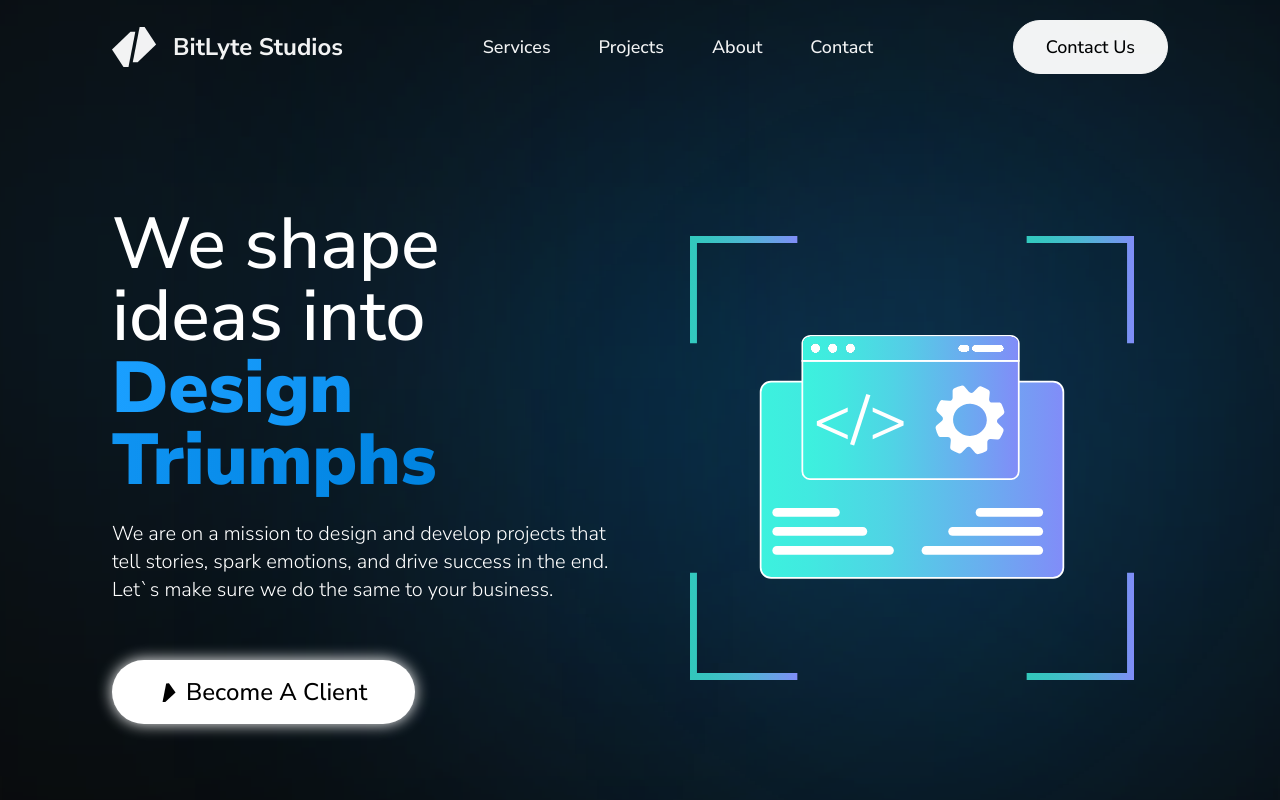
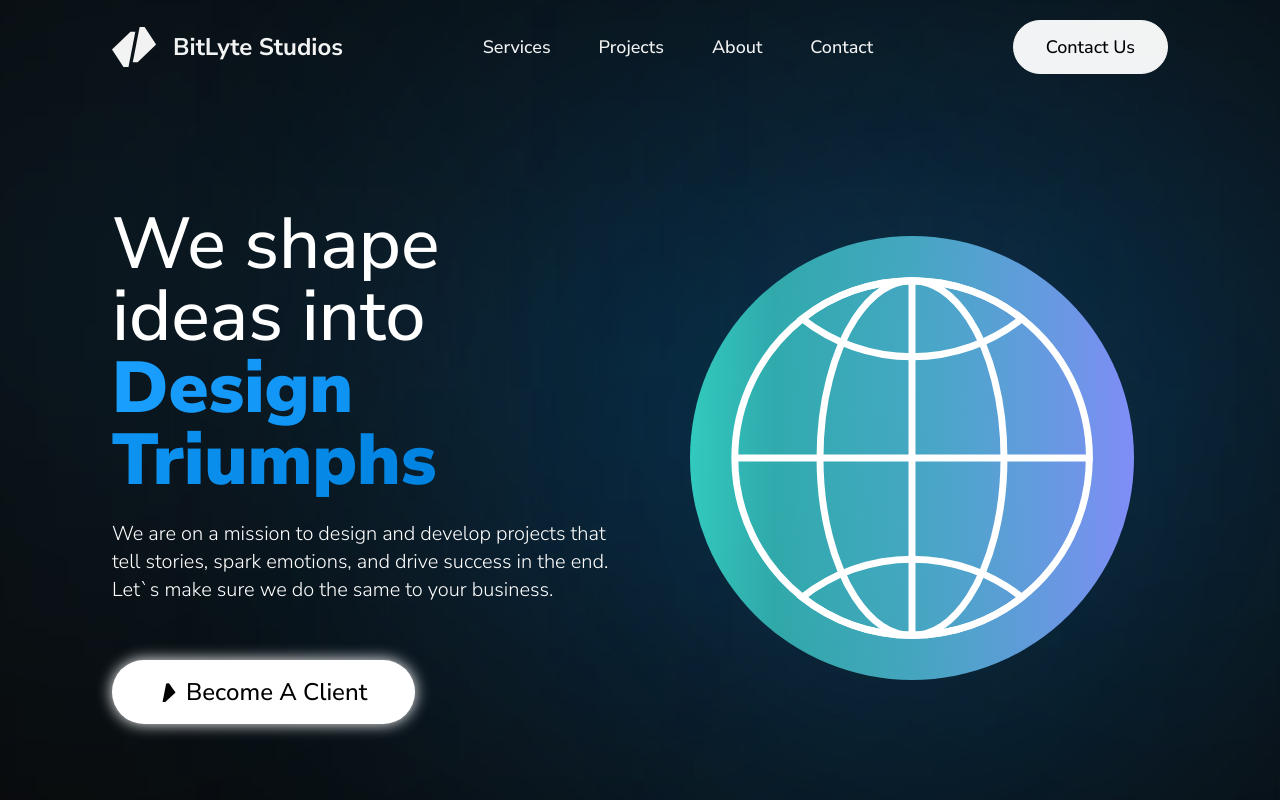
Before and after one commit to zrvnarmarin/BitLyte-Studios-Website, a Next.js app: page /projects in a window 1280 px wide. Shown: the top 800 px of the page. Built offline with nearby package versions, Linux system fonts and the light colour scheme.

Commit message:
added new hero section image on /projects route; playing with optimal icon sizes on BenefitsSection of /[serviceName] route;

```diff
--- a/app/projects/HeroSection.tsx
+++ b/app/projects/HeroSection.tsx
@@ -8,6 +8,7 @@ import {
 } from "../services/[serviceId]/HeroSection";
 import HeroSectionImage from "../../public/images/services/BitLyte_Studios_ikona_Services_Hero_section.svg";
 import Link from "next/link";
+import ProjectsHeroSectionImg from "../../public/icons/BitLyte_Studios_ikona_Web_Services_64x64px.svg"
 
 export default function HeroSection() {
   return (
@@ -52,7 +53,7 @@ export default function HeroSection() {
         <div className="order-1 lg:order-2 relative flex items-center justify-center">
           <div className="w-80 h-80 lg:w-[20rem] lg:h-[20rem] absolute top-1/2 left-1/2 transform -translate-x-1/2 -translate-y-1/2 bg-gradient-to-r from-[#1A9FFF] to-[#0086E6] z-10 blur-[230px] pointer-events-none"></div>
           <Image
-            src={HeroSectionImage}
+            src={ProjectsHeroSectionImg}
             alt="t"
             className="w-full h-full max-w-[254px] xs:max-w-[274px] sm:max-w-[314px] lg:max-w-[444px] 2xl:max-w-[474px] z-20"
           />
--- a/app/services/[serviceId]/serviceBenefitsIcon.tsx
+++ b/app/services/[serviceId]/serviceBenefitsIcon.tsx
@@ -119,8 +119,7 @@ export const RecognizedVisualIdentity = () => {
       data-name="Layer 1"
       xmlns="http://www.w3.org/2000/svg"
       viewBox="0 0 64 64"
-      width={150}
-      height={150}
+      className="w-[110px] h-[110px] sm:w-[150px] sm:h-[150px]"
     >
       <defs>
         <linearGradient id="animatedGradient" x1="0%" y1="0%" x2="100%" y2="0%">
```
